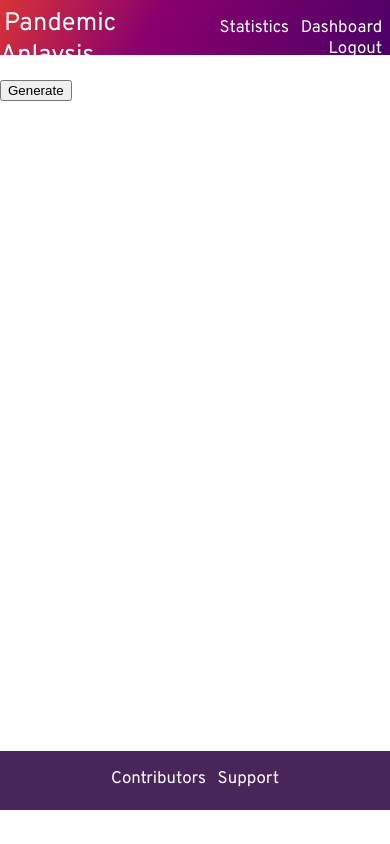
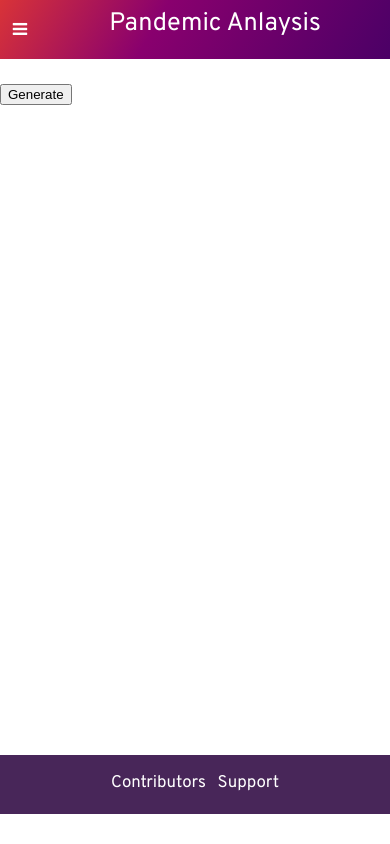
Before and after one commit to AvishrantsSh/Hackathon, a Django app: page /generate/ in a window 390 px wide. Run offline with Django 3.2, Linux system fonts and the light colour scheme; the visitor is signed in with stand-in values (Sample User, id 1).

Commit message:
Design revamps. Added Toolbar

```diff
--- a/static/style/basestyle.css
+++ b/static/style/basestyle.css
@@ -1,11 +1,18 @@
 @import url('https://fonts.googleapis.com/css?family=Overpass&display=swap');
 @import url('https://fonts.googleapis.com/css?family=Oxygen&display=swap');
+html{
+    height: 100%;
+    min-height: 100%;
+    overflow-x: hidden;
+}
 
 body{
     margin: 0;
     font-size: 2vh;
     font-family: Overpass, Oxygen, sans-serif;
     min-height: 100vh;
+    box-sizing: border-box;
+
 }
 a{
     text-decoration: none;
@@ -15,13 +22,13 @@ a{
 }
 #header{
     width: 100%;
+    display: grid;
     height: 10vh;
-    box-sizing: border-box;
     background: linear-gradient(120deg, rgba(207,0,6,0.8) 0%, rgba(137,0,110,1) 40%, rgba(75,0,102,1) 100%);
-    display: grid;
 }
 
 #top_head{
+    box-sizing: border-box;
     padding-top: 0.5vh;
     color: white;
     font-size: 5.5vh;
@@ -29,15 +36,22 @@ a{
 }
 
 #link_head{
+    height: 100%;
+    margin: 0;
+    font-size: 2.5vh;
+    color: white;
+    display: flex;
+    justify-content: center;
+    align-items: center;
+    outline: none;
+}
+.nav-bar{
+    display: flex;
     box-sizing: border-box;
-    text-align: right;
-    font-size: 2.5vh;
     padding-right: 1vw;
+    width: 100%;
     color: white;
-    grid-column: 2;
-    margin-top: 3vh;
 }
-
 #mbody{
     padding-top: 3vh;
     width:100%;
@@ -55,15 +69,29 @@ a{
     padding-top: 2vh;
 }
 
+#nav-container{
+    grid-row: 1;
+    grid-column: 2;
+    display: flex;
+    justify-content: flex-end;
+}
+
 #footer a{
     color: white;
 }
-
-@media only screen and (max-width: 768px) {
+.button{
+    color: white;
+    display: none;
+}
+@media only screen and (max-width: 900px) {
 
     #header{
+        position: sticky;
         display: grid;
-        height: 6.5vh;
+        top: 0;
+        left: 0;
+        height: 7vh;
+        font-size: 2vh;
     }
 
     #mbody{
@@ -74,11 +102,56 @@ a{
         padding-top: 1vh;
         font-size: 3vh;
         height: 70%;
+        text-align: center;
+        grid-column: 2;
+
+    }
+    #misc{
+        grid-column: 3;
+
+    }
+    #link_head{
+        font-size: 2vh;
+        text-align: left;
+        color: black;
+        height: 30%;
+    }
+    #nav-container {
+        grid-column: 1;
+        display: inline-block;
+        margin: 0;
+    }
+    .button {
+        display: flex;
+        outline: none;
+        flex-direction: column;
+        justify-content: center;
+        text-align: center;
+        z-index: 1;
+        border: 0;
+        height: 100%;
+        width: 40px;
+        pointer-events: auto;
+        touch-action: manipulation;
     }
 
-    #link_head{
-        margin-top: 2vh;
-        font-size: 2vh;
-        height: 30%;
+    #nav-container:focus-within .button {
+        pointer-events: none;
+    }
+
+    #link_head {
+        padding: 1vh;
+        width: 100%;
+        position: absolute;
+        top: 100%;
+        background: #ddd;
+        pointer-events: auto;
+        transform: translateX(-100%);
+        transition: transform .3s;
+        will-change: transform;
+    }
+
+    .button:focus + #link_head {
+        transform: none;
     }
 }
--- a/templates/base.html
+++ b/templates/base.html
@@ -19,6 +19,7 @@
 
         <!-- Path to manifest.json -->
         <link rel="manifest" href="/manifest.json">
+        <link rel="stylesheet" href="https://cdnjs.cloudflare.com/ajax/libs/font-awesome/4.7.0/css/font-awesome.min.css">
 
         <!-- Icons for Apple Devices -->
         <link rel="apple-touch-icon" href="/static/images/icons/avatar.png" sizes="512x512">
@@ -52,14 +53,26 @@
             <div id="top_head">
                 <a href="{%url 'home'%}">Pandemic Anlaysis</a>
             </div>
-            <div id="link_head">
+            <div id='nav-container'>
+                <div class="button" tabindex="0">
+                    <i class="fa fa-bars"></i>
+                </div>
+
+                <div id="link_head" tabindex="0">
+                    <div id='placeholder'>
                         <a href="{%url 'gstats'%}">Statistics</a>
                         {%if user.is_authenticated%}
+                            <a href="{%url 'all_records'%}">Records</a>
                             <a href="{%url 'details'%}">Dashboard</a>
                             <a href="{%url 'logout'%}">Logout</a>
                         {%else%}
                             <a href="{%url 'login'%}">Login</a>
                         {%endif%}
+                    </div>
+                </div>
+            </div>
+            <div id='misc'>
+
             </div>
         </div>
         <div id="mbody">
```
Also changed, not shown: Hackathon/settings.py (+19 -19 lines). Lines whose indentation alone changed are shown as unchanged.
